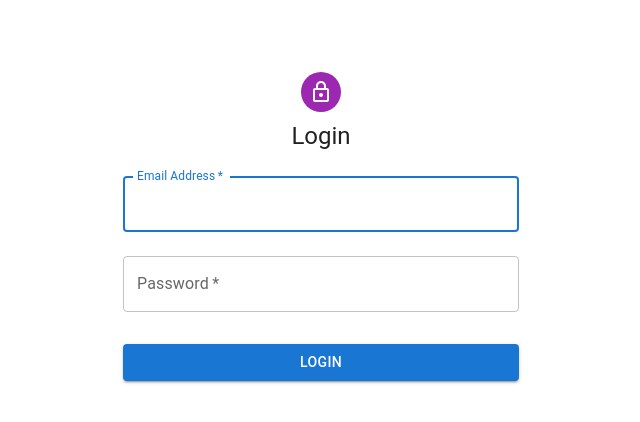
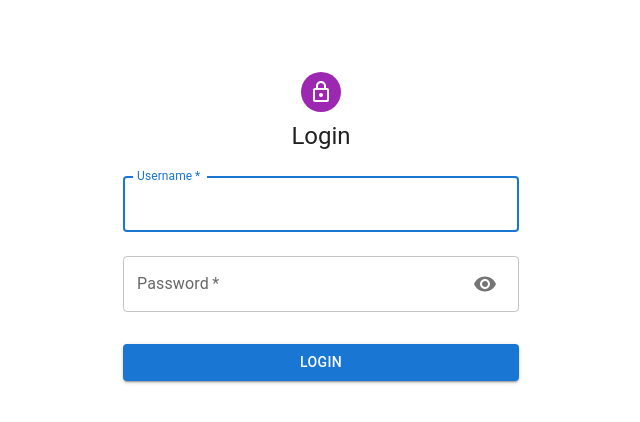
Before and after one commit to mikkelsandberg/solace-notes-app, a Next.js app: page /login in a window 1280 px wide. Shown: the top 422 px of the page, without its empty margins (319-959 px from the left). Built offline with nearby package versions, Linux system fonts and the light colour scheme.

Commit message:
updating users schema to use username instead of email

```diff
--- a/app/login/page.tsx
+++ b/app/login/page.tsx
@@ -2,6 +2,9 @@
 
 import { login } from '@/app/utils/authUtils';
 import LockOutlinedIcon from '@mui/icons-material/LockOutlined';
+import VisibilityIcon from '@mui/icons-material/Visibility';
+import VisibilityOffIcon from '@mui/icons-material/VisibilityOff';
+import { IconButton, InputAdornment } from '@mui/material';
 import Avatar from '@mui/material/Avatar';
 import Box from '@mui/material/Box';
 import Button from '@mui/material/Button';
@@ -15,6 +18,7 @@ import { useState } from 'react';
 export default function LogIn() {
   const [loading, setLoading] = useState(false);
   const [error, setError] = useState<string | null>(null);
+  const [showPassword, setShowPassword] = useState(false);
 
   const handleSubmit = async (formData: FormData) => {
     await getSession();
@@ -27,7 +31,7 @@ export default function LogIn() {
 
       setLoading(false);
     } catch (error) {
-      setError('Incorrect email or password. Please try again.');
+      setError('Incorrect username or password. Please try again.');
       setLoading(false);
     }
   };
@@ -55,9 +59,9 @@ export default function LogIn() {
               margin="normal"
               required
               fullWidth
-              id="email"
-              label="Email Address"
-              name="email"
+              id="username"
+              label="Username"
+              name="username"
               autoFocus
             />
             <TextField
@@ -66,8 +70,20 @@ export default function LogIn() {
               fullWidth
               name="password"
               label="Password"
-              type="password"
+              type={showPassword ? 'text' : 'password'}
               id="password"
+              InputProps={{
+                endAdornment: (
+                  <InputAdornment position="end">
+                    <IconButton
+                      aria-label="toggle password visibility"
+                      onClick={() => setShowPassword(!showPassword)}
+                    >
+                      {!showPassword ? <VisibilityIcon /> : <VisibilityOffIcon />}
+                    </IconButton>
+                  </InputAdornment>
+                ),
+              }}
             />
             {error && <Typography color="error">{error}</Typography>}
             <Button
@@ -77,7 +93,7 @@ export default function LogIn() {
               sx={{ mt: 3, mb: 2 }}
               disabled={loading}
             >
-              {loading ? 'Loading' : 'Login' }
+              {loading ? 'Loading' : 'Login'}
             </Button>
           </form>
         </Box>
--- a/app/utils/authUtils.ts
+++ b/app/utils/authUtils.ts
@@ -5,7 +5,7 @@ import { signIn, signOut } from '@/auth';
 export const login = async (formData: FormData) => {
   await signIn('credentials', {
     redirectTo: '/notes',
-    email: formData.get('email') as string,
+    username: formData.get('username') as string,
     password: formData.get('password') as string,
   });
 };
--- a/auth.ts
+++ b/auth.ts
@@ -14,33 +14,33 @@ export const {
   providers: [
     Credentials({
       credentials: {
-        email: {},
+        username: {},
         password: {},
       },
       authorize: async (credentials) => {
         let user = null;
-        const {email, password} = credentials;
+        const {username, password} = credentials;
 
-        if (!email) {
-          throw new Error('email is required');
-        } else if (typeof email !== 'string') {
-          throw new Error('email is invalid');
+        if (!username) {
+          throw new Error('username is required');
+        } else if (typeof username !== 'string') {
+          throw new Error('username is invalid');
         } else if (!password) {
           throw new Error('password is required');
         } else if (typeof password !== 'string') {
           throw new Error('password is invalid');
         }
 
-        user = await getUser(email);
+        user = await getUser(username);
 
         if (user.length === 0) {
-          throw new Error('email and password do not match');
+          throw new Error('username and password do not match');
         }
 
         const passwordsMatch = await compare(password, user[0].password!);
 
         if (!passwordsMatch) {
-          throw new Error('email and password do not match');
+          throw new Error('username and password do not match');
         }
 
         return user[0] as any;
--- a/db/schema/users.ts
+++ b/db/schema/users.ts
@@ -5,20 +5,20 @@ import { pgTable, serial, varchar } from 'drizzle-orm/pg-core';
 
 export const users = pgTable('users', {
   id: serial('id').primaryKey(),
-  name: varchar('name', { length: 64 }).notNull(),
-  email: varchar('email', { length: 64 }).notNull().unique(),
+  username: varchar('username', { length: 64 }).notNull().unique(),
+  displayName: varchar('display_name', { length: 64 }).notNull(),
   password: varchar('password', { length: 64 }).notNull(),
 });
 
 export type User = typeof users.$inferSelect;
 
-export async function getUser(email: string) {
-  return await db.select().from(users).where(eq(users.email, email));
+export async function getUser(username: string) {
+  return await db.select().from(users).where(eq(users.username, username));
 }
 
-export async function createUser(name: string, email: string, password: string) {
+export async function createUser(username: string, displayName: string, password: string) {
   let salt = genSaltSync(10);
   let hash = hashSync(password, salt);
 
-  return await db.insert(users).values({name, email, password: hash });
+  return await db.insert(users).values({username, displayName, password: hash });
 }
--- a/scripts/placeholder-data.js
+++ b/scripts/placeholder-data.js
@@ -1,8 +1,8 @@
 const users = [
   {
     id: '1583fb97-028c-4d0a-a409-60f709a59ae9',
-    name: 'User',
-    email: 'user@test.com',
+    username: 'solace-user',
+    displayName: 'Solace User',
     password: 'test123',
   },
 ];
```
Also changed, not shown: scripts/seed.js (+4 -4 lines).
